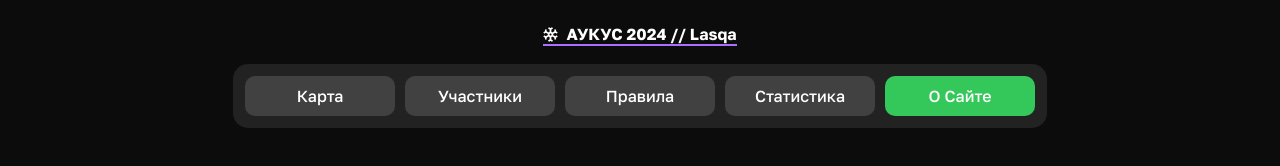
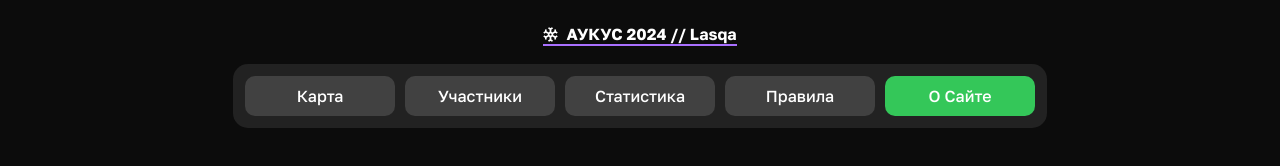
Before and after one commit to i7d3v3l0p3r/aukus-frontend, a React (Create React App) app: page /about in a window 1280 px wide. Shown: the top 166 px of the page. Built offline with nearby package versions, Linux system fonts and the light colour scheme.

Commit message:
Update main menu order

```diff
--- a/src/components/MainMenu.tsx
+++ b/src/components/MainMenu.tsx
@@ -69,21 +69,21 @@ export default function MainMenu({ currentPage }: Props) {
             </Button>
           </Link>
 
+          <Link to="/stats" style={{ marginRight: 10, textDecoration: 'none' }}>
+            <Button
+              color={currentPage === 'stats' ? 'primary' : 'info'}
+              sx={{ width: '150px' }}
+            >
+              Статистика
+            </Button>
+          </Link>
+
           <Link to="/rules" style={{ marginRight: 10 }}>
             <Button
               color={currentPage === 'rules' ? 'primary' : 'info'}
               sx={{ width: '150px' }}
             >
               Правила
-            </Button>
-          </Link>
-
-          <Link to="/stats" style={{ marginRight: 10, textDecoration: 'none' }}>
-            <Button
-              color={currentPage === 'stats' ? 'primary' : 'info'}
-              sx={{ width: '150px' }}
-            >
-              Статистика
             </Button>
           </Link>
 
```
